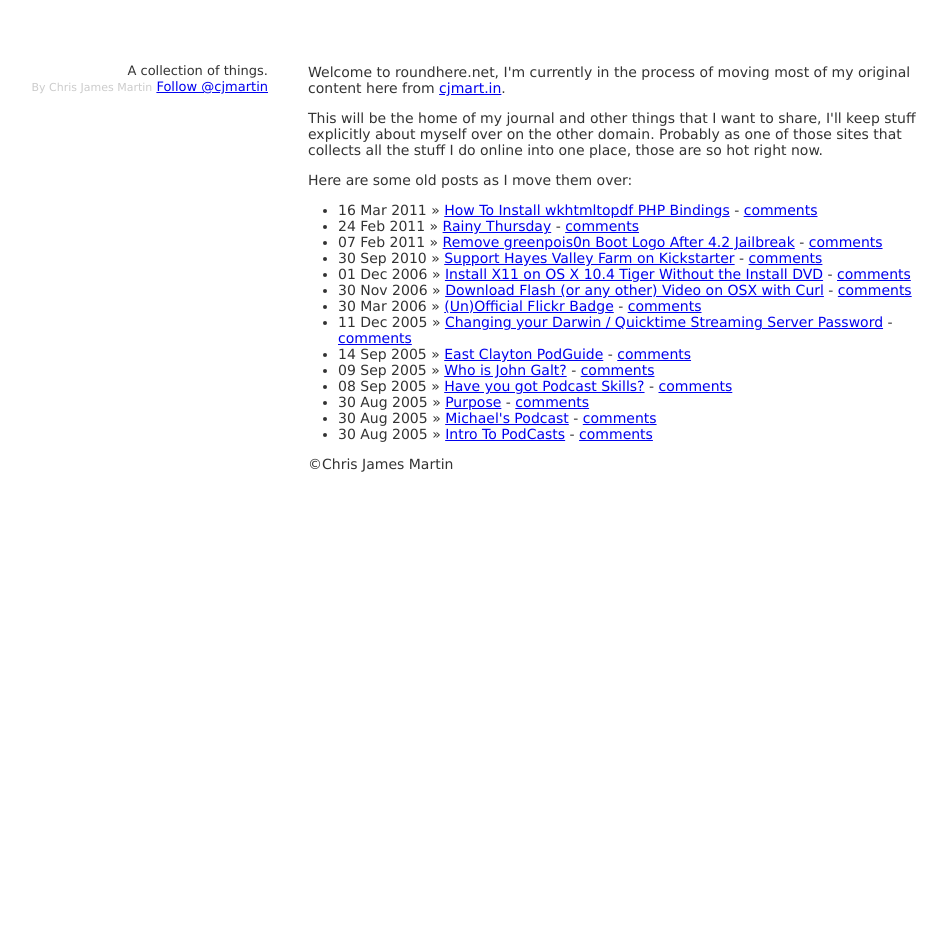
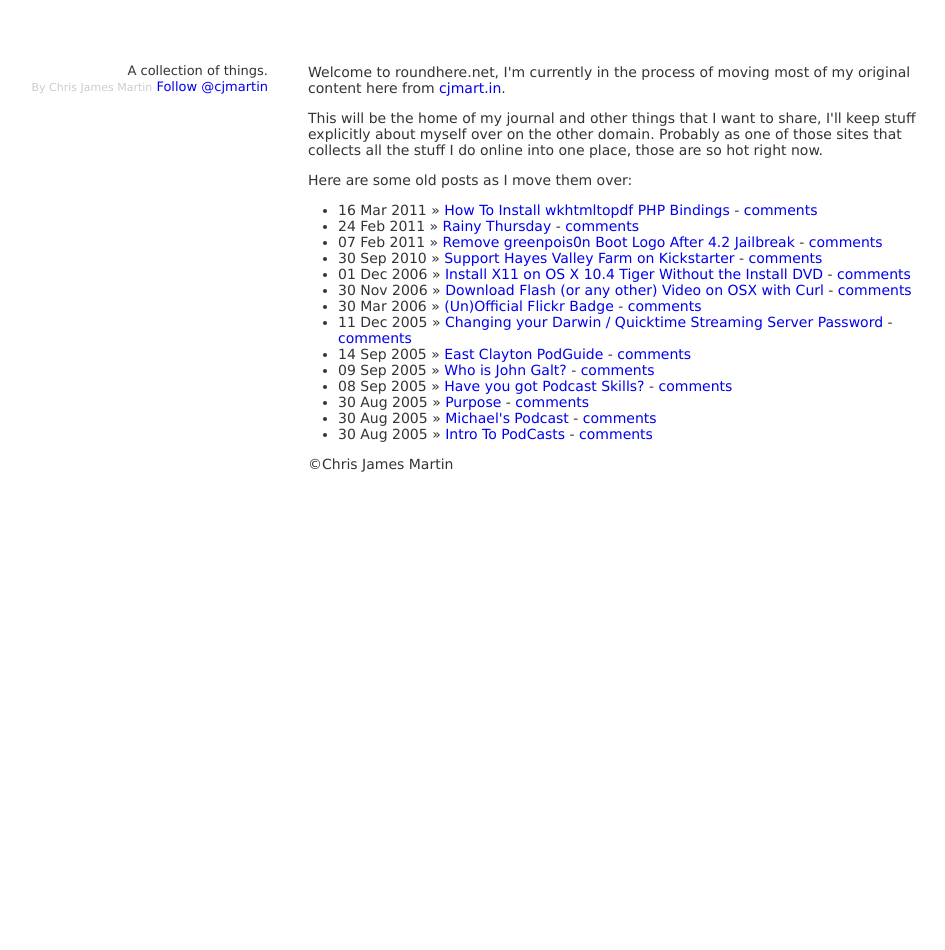
Before and after one commit to cjmartin/cjmartin.github.com, a Jekyll site: the page built from index.html, in a window 1280 px wide. Shown: the whole page, without its empty margins (172-1117 px from the left). Built offline with Jekyll 4.4.1, drawn with Linux system fonts in a browser that asks for light colours; comment, search, counter and statistics services are not loaded.

Commit message:
link underline

```diff
--- a/css/screen.css
+++ b/css/screen.css
@@ -11,6 +11,14 @@ body{
 	margin:50px 0;
 	color:#333333;
 	font: 14px/16px Verdana, Helvetica, Arial, sans-serif;
+}
+
+a {
+	text-decoration:none;
+}
+
+a:hover {
+	text-decoration:underline;
 }
 
 h1, h2, h3, h4{
```
